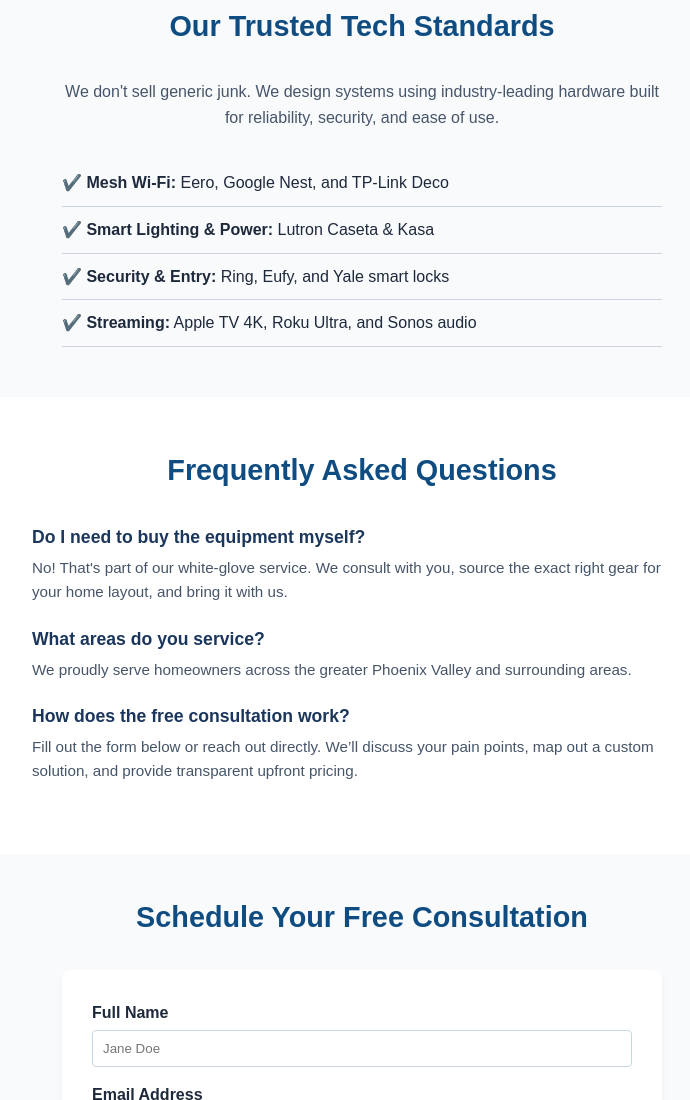
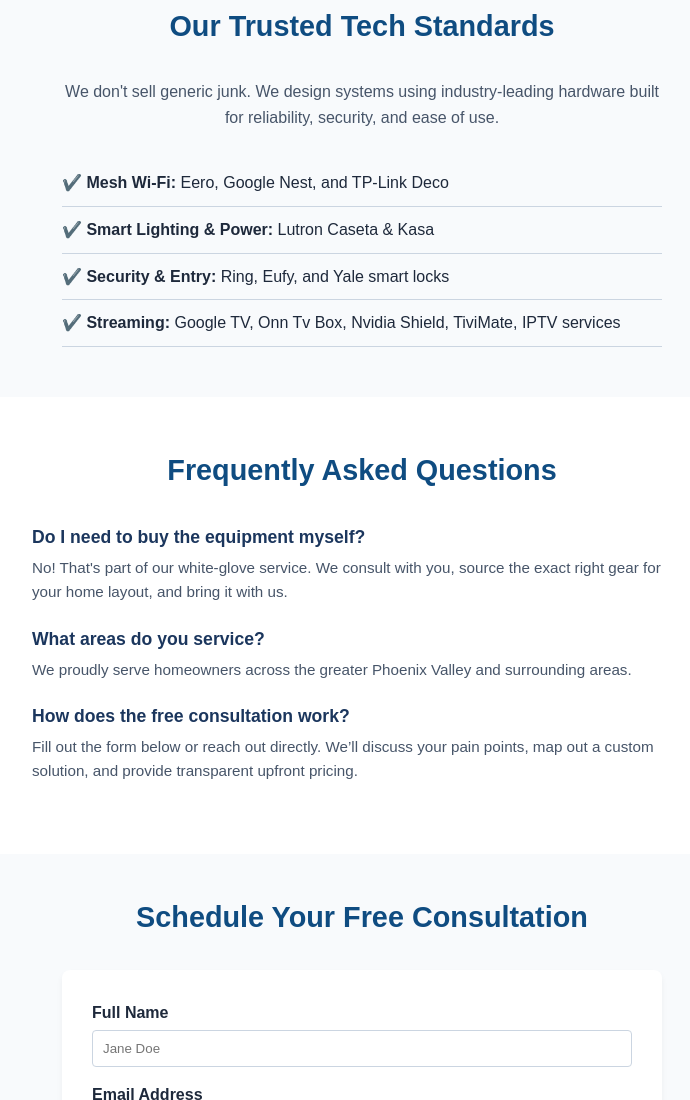
Before and after one commit to Cytraxxx/Camelback-Home-Systems, a plain HTML site: page index.html in a window 1280 px wide. Shown: the part 898-1998 px from the top of the page, without its empty margins (278-968 px from the left). Drawn offline with Linux system fonts and the light colour scheme.

Commit message:
Update index.html

```diff
--- a/index.html
+++ b/index.html
@@ -58,7 +58,7 @@
                 <li style="padding:10px 0; border-bottom:1px solid #cbd5e1;">✔️ <strong>Mesh Wi-Fi:</strong> Eero, Google Nest, and TP-Link Deco</li>
                 <li style="padding:10px 0; border-bottom:1px solid #cbd5e1;">✔️ <strong>Smart Lighting & Power:</strong> Lutron Caseta & Kasa</li>
                 <li style="padding:10px 0; border-bottom:1px solid #cbd5e1;">✔️ <strong>Security & Entry:</strong> Ring, Eufy, and Yale smart locks</li>
-                <li style="padding:10px 0; border-bottom:1px solid #cbd5e1;">✔️ <strong>Streaming:</strong> Apple TV 4K, Roku Ultra, and Sonos audio</li>
+                <li style="padding:10px 0; border-bottom:1px solid #cbd5e1;">✔️ <strong>Streaming:</strong> Google TV, Onn Tv Box, Nvidia Shield, TiviMate, IPTV services</li>
             </ul>
         </div>
     </section>
```
